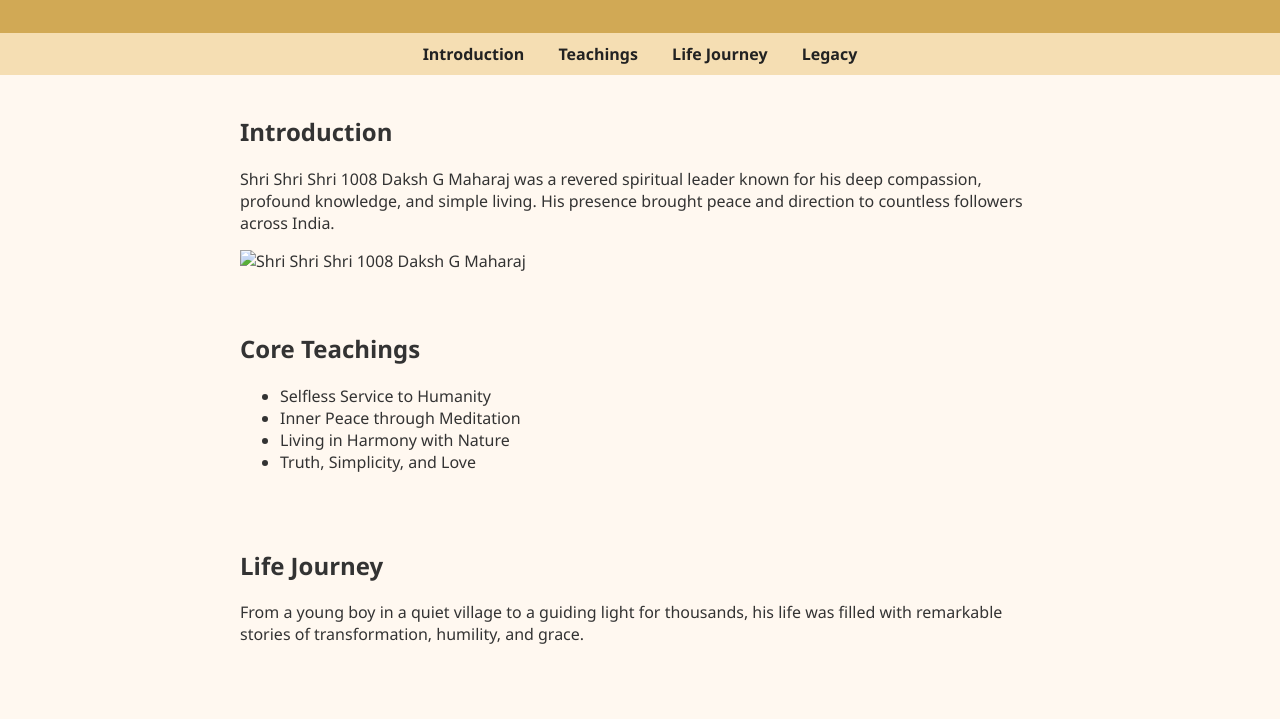
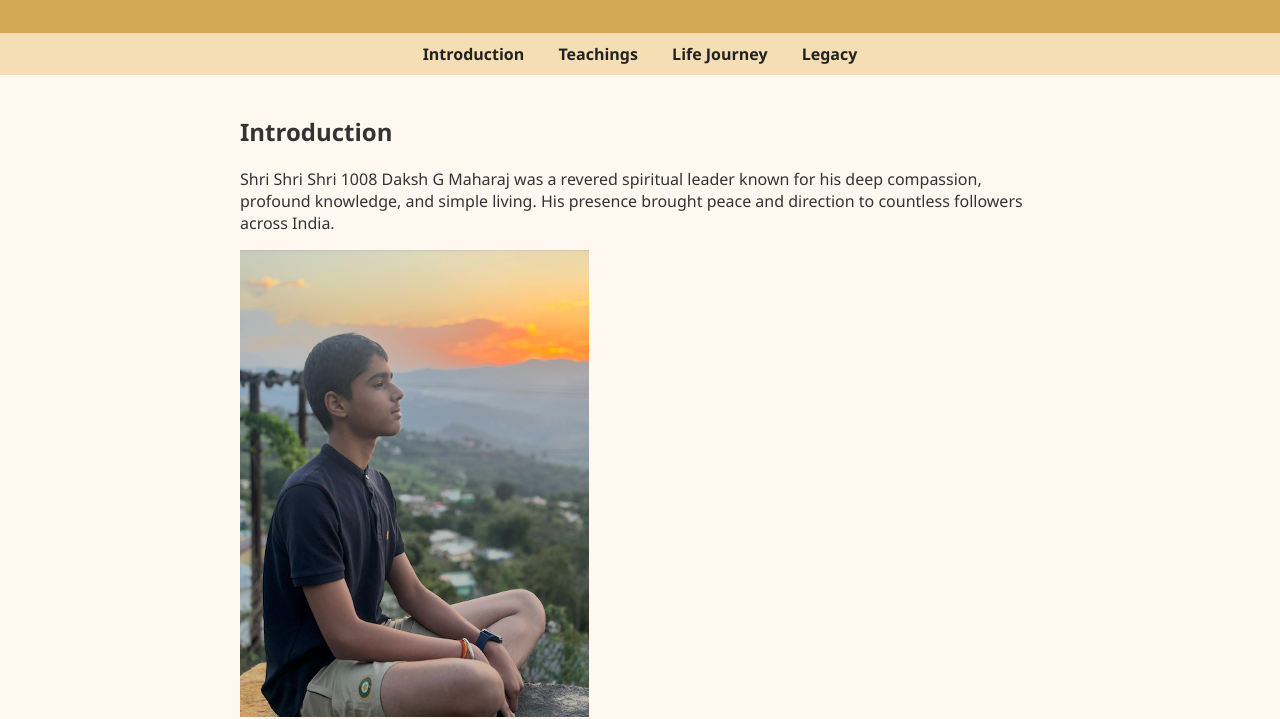
Before and after one commit to lokeshbhatt/lokeshbhatt.com, a plain HTML site: page index.html in a window 1280 px wide. Shown: the part 104-823 px from the top of the page. Drawn offline with Linux system fonts and the light colour scheme.

Commit message:
Update index.html

```diff
--- a/index.html
+++ b/index.html
@@ -63,7 +63,7 @@
     <h2>Introduction</h2>
     <p>Shri Shri Shri 1008 Daksh G Maharaj was a revered spiritual leader known for his deep compassion, profound knowledge, and simple living. His presence brought peace and direction to countless followers across India.</p>
     <!-- Photo Added Here -->
-    <img src="maharaj.jpg" alt="Shri Shri Shri 1008 Daksh G Maharaj" class="maharaj-photo" />
+    <img src="SmallDakshMaharaj.jpg" alt="Shri Shri Shri 1008 Daksh G Maharaj" class="maharaj-photo" />
   </section>
 
 
```
